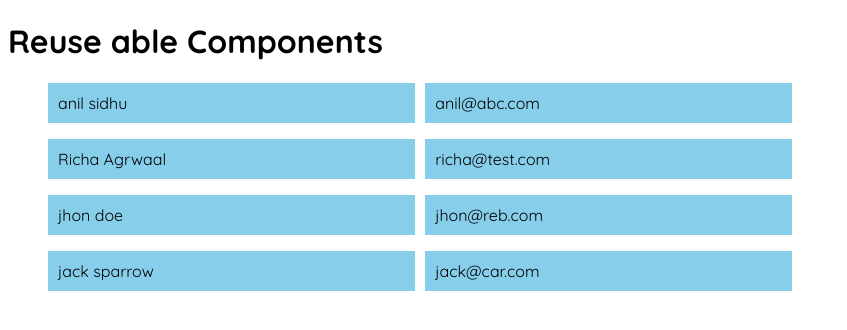
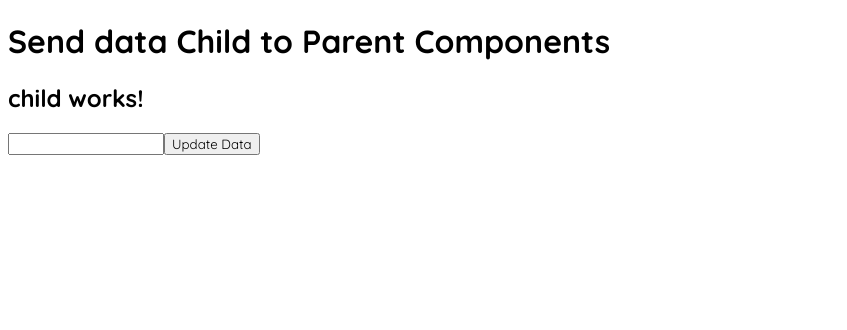
Before and after one commit to azharsiddiqui1234/Angular_From_Start_Tut, an Angular app: page / in a window 1280 px wide. Shown: the top 330 px of the page, without its empty margins (0-847 px from the left). Built offline with nearby package versions, Linux system fonts and the light colour scheme.

Commit message:
send data child to parernt

```diff
--- a/src/app/app.component.html
+++ b/src/app/app.component.html
@@ -1,4 +1,3 @@
-<h1>Reuse able Components</h1>
-<ul *ngFor="let user of userDetails">
-  <app-user-details [user]="user"></app-user-details>
-</ul>
+<h1>Send data Child to Parent Components</h1>
+<h2>{{data}}</h2>
+<app-child (updateDataEvent)="updateData($event)"></app-child>
--- a/src/app/app.component.ts
+++ b/src/app/app.component.ts
@@ -7,22 +7,9 @@
 })
 export class AppComponent {
   title = 'my-app';
-  userDetails = [
-    {
-      name: 'anil sidhu',
-      email: 'anil@abc.com',
-    },
-    {
-      name: 'Richa Agrwaal',
-      email: 'richa@test.com',
-    },
-    {
-      name: 'jhon doe',
-      email: 'jhon@reb.com',
-    },
-    {
-      name: 'jack sparrow',
-      email: 'jack@car.com',
-    },
-  ];
+  data = ""
+  updateData(item:string){
+    console.log(item);
+    this.data=item
+  }
 }
--- a/src/app/app.module.ts
+++ b/src/app/app.module.ts
@@ -2,13 +2,13 @@
 import { BrowserModule } from '@angular/platform-browser';
 
 import { AppComponent } from './app.component';
-import { UserDetailsComponent } from './user-details/user-details.component';
+import { ChildComponent } from './child/child.component';
 
 
 @NgModule({
   declarations: [
     AppComponent,
-    UserDetailsComponent
+    ChildComponent,
   ],
   imports: [
     BrowserModule,
--- /dev/null
+++ b/src/app/child/child.component.html
@@ -0,0 +1,3 @@
+<h2>child works!</h2>
+<input type="text" #box />
+<button (click)="updateDataEvent.emit(box.value)">Update Data</button>
--- /dev/null
+++ b/src/app/child/child.component.ts
@@ -0,0 +1,13 @@
+import { Component, OnInit, Output, EventEmitter } from '@angular/core';
+
+@Component({
+  selector: 'app-child',
+  templateUrl: './child.component.html',
+  styleUrls: ['./child.component.css'],
+})
+export class ChildComponent implements OnInit {
+  constructor() {}
+
+  @Output() updateDataEvent = new EventEmitter<string>();
+  ngOnInit(): void {}
+}
--- a/src/app/user-details/user-details.component.css
+++ /dev/null
@@ -1,8 +0,0 @@
-
-li{
-    display: inline-block;
-    padding: 10px;
-    background-color: skyblue;
-    width: 30%;
-    margin-right: 10px;
-}
--- a/src/app/user-details/user-details.component.html
+++ /dev/null
@@ -1,2 +0,0 @@
-<li>{{user.name}}</li>
-<li>{{user.email}}</li>
--- a/src/app/user-details/user-details.component.ts
+++ /dev/null
@@ -1,15 +0,0 @@
-import { Component, OnInit,Input } from '@angular/core';
-
-@Component({
-  selector: 'app-user-details',
-  templateUrl: './user-details.component.html',
-  styleUrls: ['./user-details.component.css']
-})
-export class UserDetailsComponent implements OnInit {
-
-  constructor() { }
-  @Input()user:{name:String,email:String}={name:"",email:""}
-  ngOnInit(): void {
-  }
-
-}
```
Also changed, not shown: src/app/child/child.component.css (added), 1 other file (tests, documents, lock files or other folders).
